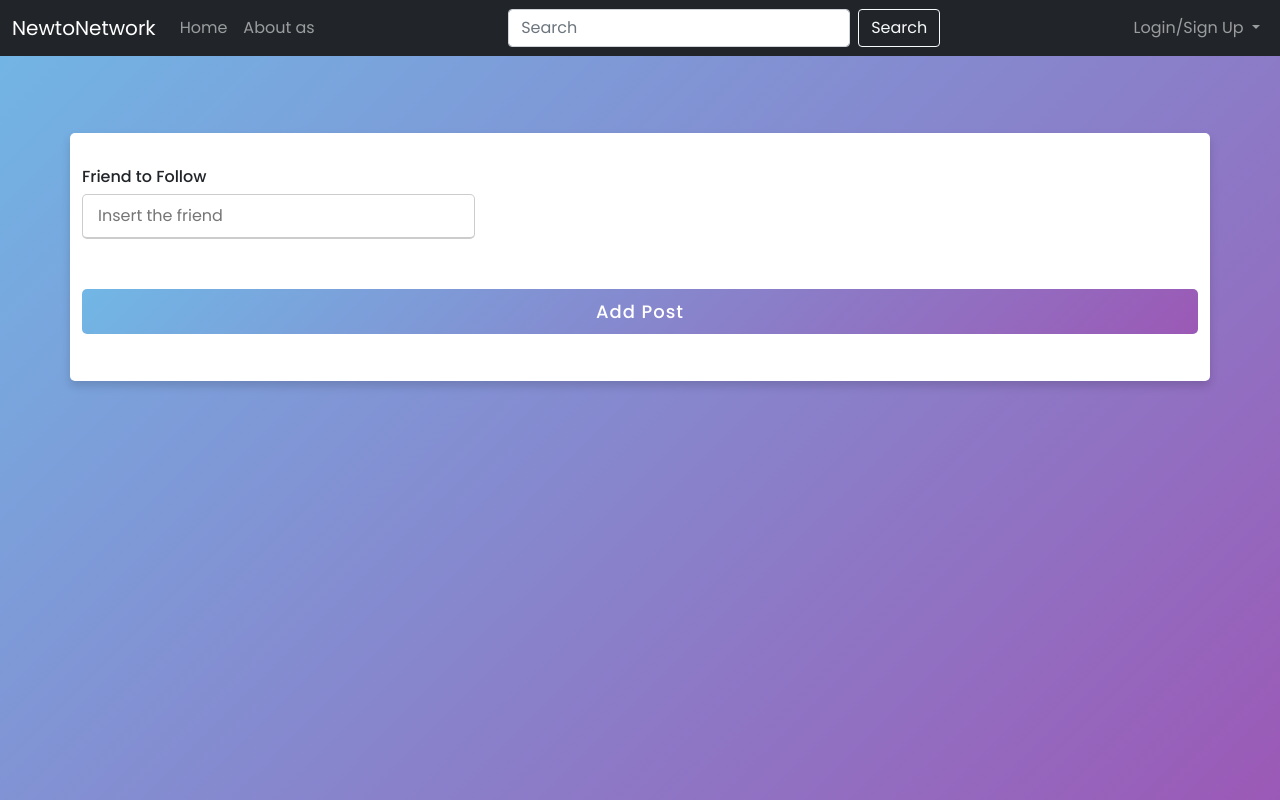
After one commit to giumanuz/NewtoNetwork, a PHP site: page /pages/addFriend.php in a window 1280 px wide. The commit adds this page. Run offline with PHP 8.4, Linux system fonts and the light colour scheme.

Commit message:
error with friend request

```diff
--- a/css/login.css
+++ b/css/login.css
@@ -71,6 +71,13 @@ form .input-box span.details{
 
 
 }
+
+.input-box {
+    align-content: center;
+    align-items: center;
+    display: flex;
+}
+
 .user-details .input-box input:focus,
 .user-details .input-box input:valid{
     border-color: #9b59b6;
@@ -89,6 +96,8 @@ form .category label{
     display: flex;
     align-items: center;
     cursor: pointer;
+
+    /* margin: 5px; */
 }
 form .category label .dot{
     height: 18px;
--- /dev/null
+++ b/pages/addFriend.php
@@ -0,0 +1,64 @@
+<!DOCTYPE html>
+<html lang="en" dir="ltr">
+<head>
+    <meta charset="UTF-8">
+    <meta name="viewport" content="width=device-width, initial-scale=1.0">
+    <link rel="stylesheet" href="/css/login.css">
+
+
+<title>
+  Add Quote
+</title>
+</head>
+
+    <?php
+
+        include "navigationBar.php";
+        if (isset($_GET['status'])) {
+            if ($_GET['status'] == "errorUsername") {
+                echo "<div class='alert alert-danger' role='alert'>
+                The username you inserted doesn't exist!
+                </div>";
+            }
+            if ($_GET['status'] == "errorUsernameYou") {
+                echo "<div class='alert alert-danger' role='alert'>
+                You can't follow yourself!
+                </div>";
+            }
+            if ($_GET['status'] == "errorRequestAlreadySent") {
+                echo "<div class='alert alert-danger' role='alert'>
+                You already sent a request to this user!
+                </div>";
+            }
+            if ($_GET['status'] == "errorAlreadyFriend") {
+                echo "<div class='alert alert-danger' role='alert'>
+                You are already friend with this user!
+                </div>";
+            }
+        }
+    ?>
+
+
+<body>
+
+    <div class="container">
+        <div class="content">
+
+            <form action="/script/backAddFriend.php" method="post" enctype="multipart/form-data">
+                <div class="user-details">
+                    <div class="input-box">
+                        <label>
+                            <span class="details">Friend to Follow</span>
+                            <input type="text" placeholder="Insert the friend" name="friend" required>
+                        </label>
+                    </div>
+                </div>
+
+                <div class="button">
+                    <input type="submit" value="Add Post">
+                </div>
+            </form>
+        </div>
+    </div>
+</body>
+</html>
--- a/pages/navigationBar.php
+++ b/pages/navigationBar.php
@@ -40,6 +40,9 @@
                <a class="nav-link" href="/pages/addQuote.php">Profile</a>
             </li> -->
             <li class="nav-item">
+               <a class="nav-link" href="/pages/addFriend.php">AddFriend</a>
+            </li>
+            <li class="nav-item">
                <a class="nav-link" href="/pages/createPost.php">Profile</a>
             </li>
             <li class="nav-item">
```
Also changed, not shown: index.php (+19 -34 lines), pages/printRequest.php (added, +25 -0 lines), script/backAddFriend.php (added, +45 -0 lines), createUsersDatabse.db.
